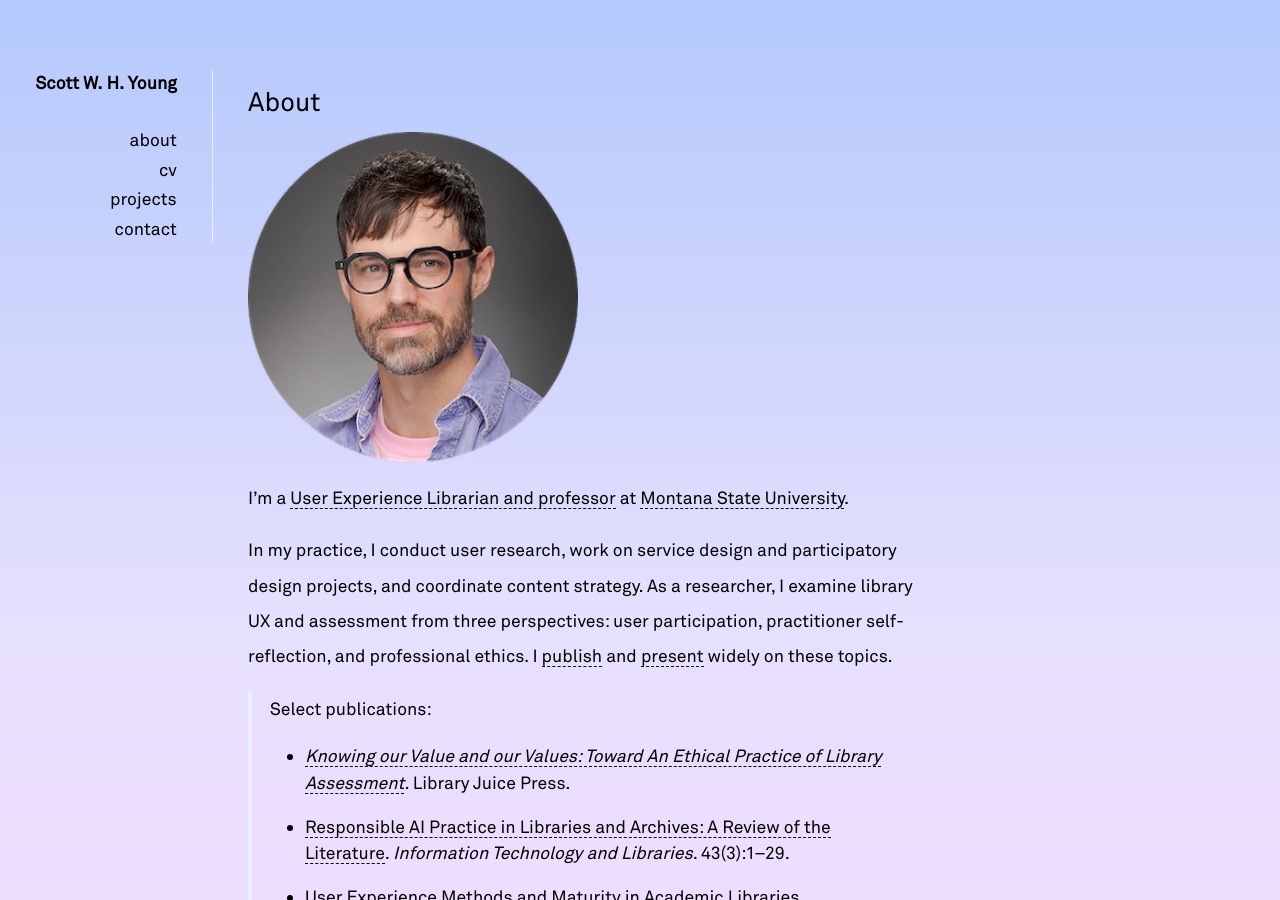
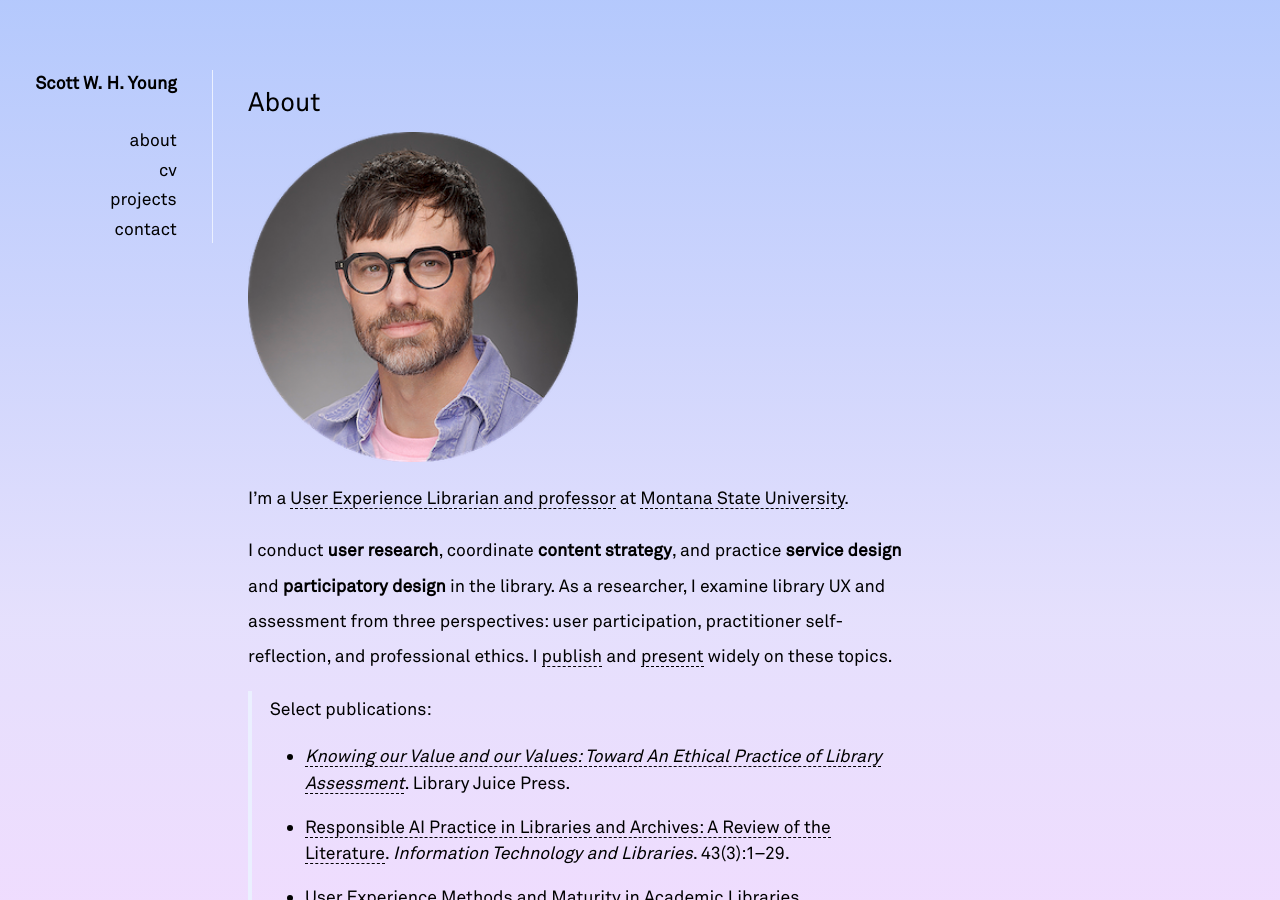
Before and after one commit to swyoung/swyoung.github.io, a Jekyll site: the page built from _pages/about.md, in a window 1280 px wide and 900 px high. Built offline with Jekyll 4.4.1, drawn with Linux system fonts in a browser that asks for light colours; nearby versions of some CDN libraries; a style sheet for code colours, icons or effects is not loaded.

Commit message:
Update about.md

```diff
--- a/_pages/about.md
+++ b/_pages/about.md
@@ -10,7 +10,7 @@ description: Professional bio for Scott W. H. Young, UX Librarian at Montana Sta
 
 I’m a [User Experience Librarian and professor](https://www.lib.montana.edu/directory/1524782/scott-w.-h.-young) at [Montana State University](https://www.montana.edu).
 
-In my practice, I conduct user research, work on service design and participatory design projects, and coordinate content strategy. As a researcher, I examine library UX and assessment from three perspectives: user participation, practitioner self-reflection, and professional ethics. I [publish](/cv#publications) and [present](/cv#presentations) widely on these topics.
+I conduct **user research**, coordinate **content strategy**, and practice **service design** and **participatory design** in the library.  As a researcher, I examine library UX and assessment from three perspectives: user participation, practitioner self-reflection, and professional ethics. I [publish](/cv#publications) and [present](/cv#presentations) widely on these topics.
 
 >Select publications:
 - <em><a href="https://litwinbooks.com/books/knowing-our-value-and-our-values/">Knowing our Value and our Values: Toward An Ethical Practice of Library Assessment</a></em>. Library Juice Press.
```
